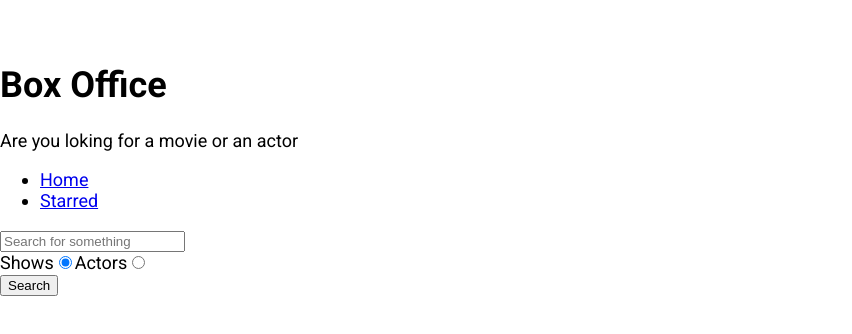
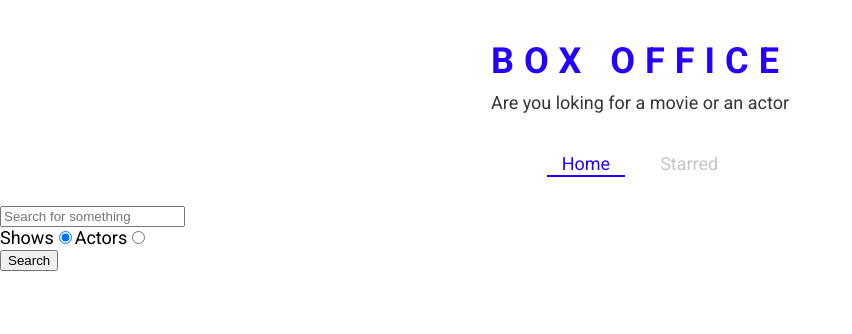
Before and after one commit to JashanDhiman/box-office, a React (Create React App) app: page / in a window 1280 px wide. Shown: the top 334 px of the page, without its empty margins (0-852 px from the left). Built offline with nearby package versions, Linux system fonts and the light colour scheme.

Commit message:
defined theme for styled components and created a few styled components

```diff
--- a/src/App.js
+++ b/src/App.js
@@ -1,11 +1,22 @@
 import React from 'react';
 import { Switch, Route } from 'react-router-dom';
+import { ThemeProvider } from 'styled-components';
+
 import Home from './pages/Home';
 import Show from './pages/Show';
 import Starred from './pages/Starred';
 
+const theme = {
+  mainColors: {
+    blue: '#2400ff',
+    gray: '#c6c6c6',
+    dark: '#353535',
+  },
+};
+
 function App() {
   return (
+    <ThemeProvider theme={theme}>
       <Switch>
         <Route exact path="/">
           <Home />
@@ -23,6 +34,7 @@
           <div>page not found</div>
         </Route>
       </Switch>
+    </ThemeProvider>
   );
 }
 
--- a/src/components/Navs.js
+++ b/src/components/Navs.js
@@ -1,5 +1,6 @@
 import React from 'react';
-import { Link } from 'react-router-dom';
+import { useLocation } from 'react-router';
+import { LinkStyled, NavList } from './Navs.styled';
 
 const LINKS = [
   { to: '/', text: 'Home' },
@@ -7,15 +8,16 @@
 ];
 
 const Navs = () => {
+  const location = useLocation()
   return (
     <div>
-      <ul>
+      <NavList>
         {LINKS.map(item => (
           <li key={item.to}>
-            <Link to={item.to}>{item.text}</Link>
+            <LinkStyled to={item.to} className={item.to === location.pathname ? 'active' : ''}>{item.text}</LinkStyled>
           </li>
         ))}
-      </ul>
+      </NavList>
     </div>
   );
 };
--- /dev/null
+++ b/src/components/Navs.styled.js
@@ -0,0 +1,41 @@
+import styled from 'styled-components';
+import { Link } from 'react-router-dom';
+
+export const NavList = styled.ul`
+  display: flex;
+  justify-content: center;
+  list-style: none;
+  margin: 0 0 30px;
+  padding: 0;
+`;
+
+export const LinkStyled = styled(Link)`
+  margin: 0 10px;
+  padding: 3px 15px;
+  position: relative;
+  text-decoration: none;
+  color: ${({ theme }) => theme.mainColors.gray};
+  &.active {
+    color: ${({ theme }) => theme.mainColors.blue};
+    &:after {
+      content: '';
+      position: absolute;
+      display: block;
+      height: 2px;
+      left: 0%;
+      bottom: 0;
+      background-color: ${({ theme }) => theme.mainColors.blue};
+      animation: slide-in 0.3s ease-in forwards;
+      @keyframes slide-in {
+        from {
+          left: 50%;
+          width: 0;
+        }
+        to {
+          left: 0%;
+          width: 100%;
+        }
+      }
+    }
+  }
+`;
--- a/src/components/Title.js
+++ b/src/components/Title.js
@@ -1,11 +1,12 @@
 import React from 'react';
+import { TitleWrapper } from './Title.styled';
 
 const Title = ({ title, subtitle }) => {
   return (
-    <div>
+    <TitleWrapper>
       <h1>{title}</h1>
       <p>{subtitle}</p>
-    </div>
+    </TitleWrapper>
   );
 };
 
--- /dev/null
+++ b/src/components/Title.styled.js
@@ -0,0 +1,18 @@
+import styled from 'styled-components';
+
+export const TitleWrapper = styled.div`
+  text-align: center;
+  margin: 0 0 40px;
+
+  h1 {
+    color: ${({ theme }) => theme.mainColors.blue};
+    letter-spacing: 10px;
+    text-transform: uppercase;
+    margin: 0 0 10px;
+  }
+
+  p {
+    color: ${({ theme }) => theme.mainColors.dark};
+    margin: 0;
+  }
+`;
```
Lines whose indentation alone changed are shown as unchanged.
